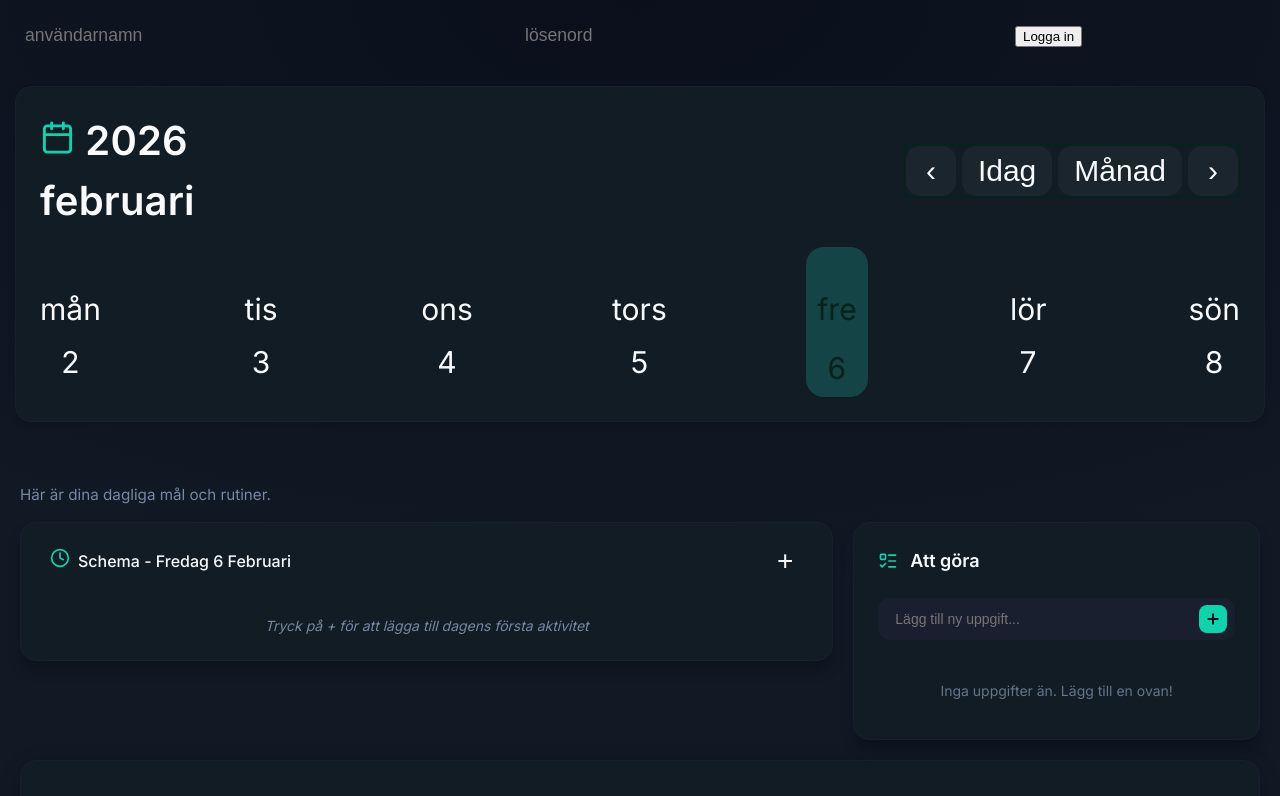
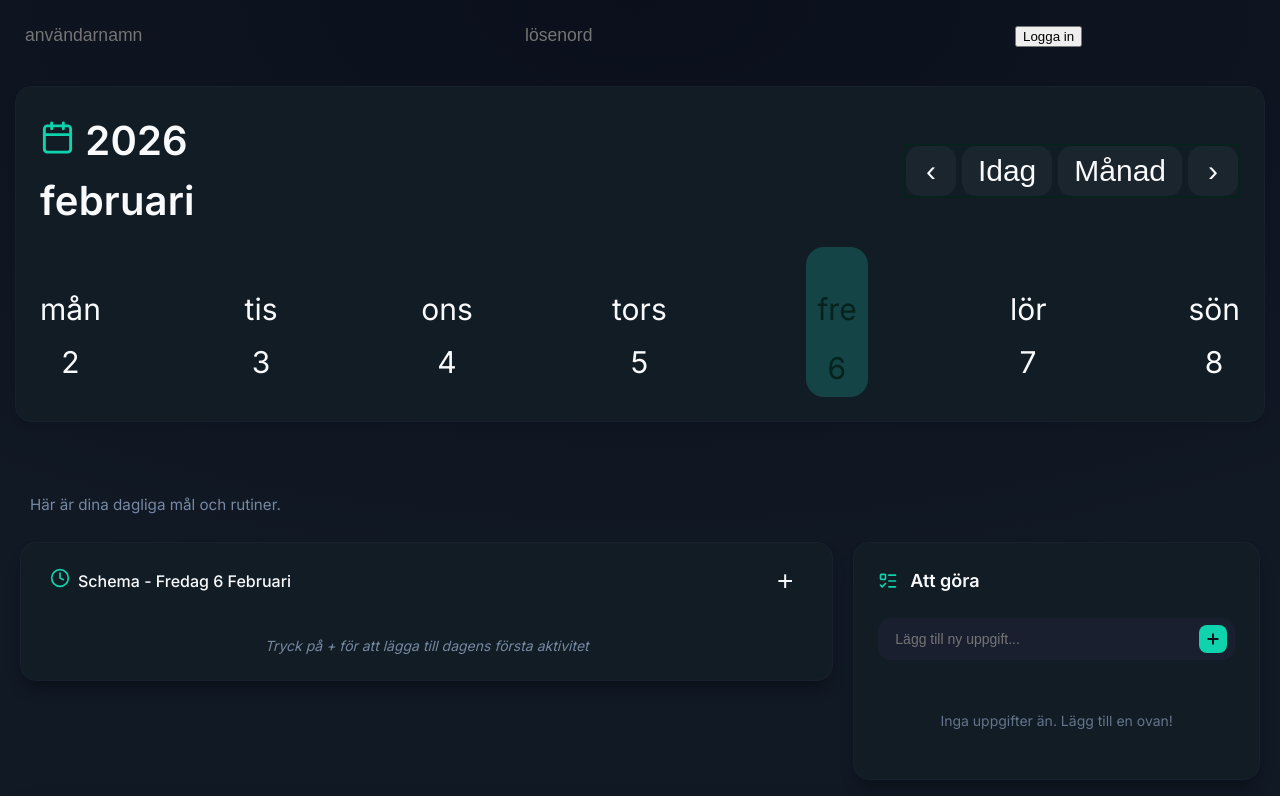
Before and after one commit to agnesvarnlundhotmailcom/productivity-system, a React (Vite) app in the folder productivity-system/: page / in a window 1280 px wide. Shown: the top 796 px of the page. Built offline with nearby package versions, Linux system fonts and the light colour scheme.

Commit message:
justering

```diff
--- a/productivity-system/src/components/UserLogin/userLogin.css
+++ b/productivity-system/src/components/UserLogin/userLogin.css
@@ -1,3 +1,6 @@
 form {
   padding: 15px;
 }
+p{
+  padding: 10px;
+}
```
